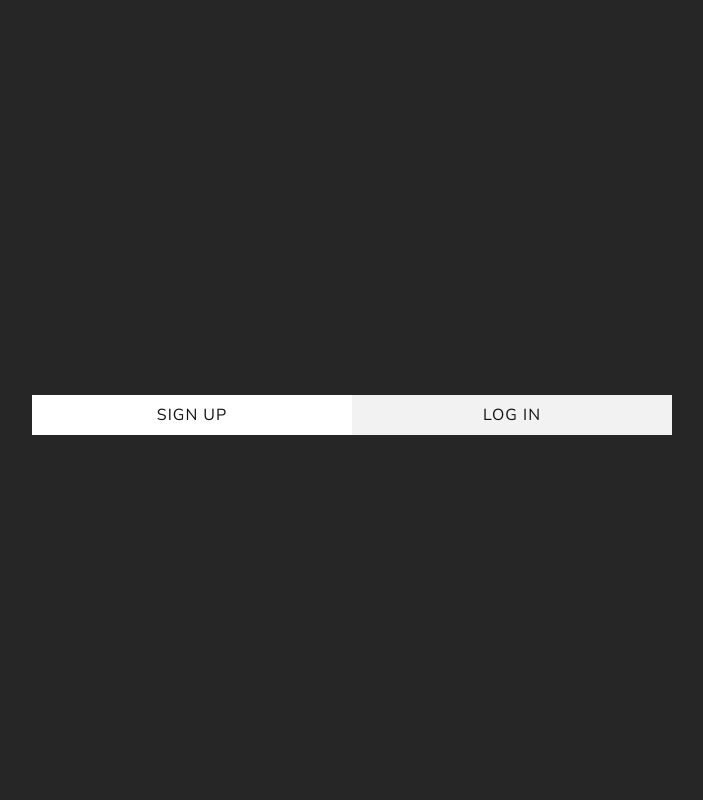
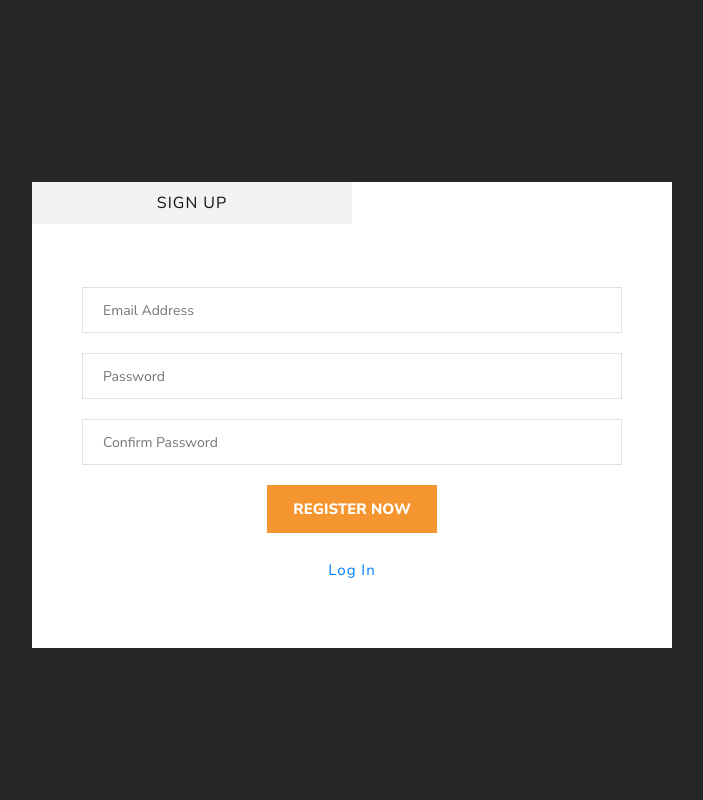
Before and after one commit to AliAnvari6400/ToDoApp, a Django app: page /signup/ in a window 1280 px wide. Shown: the whole page, without its empty margins (288-991 px from the left). Run offline with Django 5.2, Linux system fonts and the light colour scheme; some libraries are stand-ins or nearby versions; some web fonts are replaced.

Commit message:
complete for login,signup and logout template

```diff
--- a/core/templates/registration/signup.html
+++ b/core/templates/registration/signup.html
@@ -46,20 +46,20 @@
                 <p></p>
                 <div class="signin__form">
                     <ul class="nav nav-tabs" role="tablist">
-                        <li class="nav-item">
+                        {% comment %} <li class="nav-item">
                             <a class="nav-link" data-toggle="tab" href="#tabs-1" role="tab" aria-selected="false">
                                 Sign up
                             </a>
-                        </li>
+                        </li> {% endcomment %}
                         <li class="nav-item">
-                            <a class="nav-link active" data-toggle="tab" href="#tabs-2" role="tab" aria-selected="false">
-                                Log in
-                            </a>
+                            <p class="nav-link active">
+                                Sign Up
+                            </p>
                         </li>
                         <li class="nav-item">
                     </ul>
                     <div class="tab-content">
-                        <div class="tab-pane" id="tabs-1" role="tabpanel">
+                        {% comment %} <div class="tab-pane" id="tabs-1" role="tabpanel">
                             <div class="signin__form__text">
                                 <form action="{% url 'accounts:signup' %}" method="POST">
                                     {% csrf_token %}
@@ -69,19 +69,20 @@
                                     <button type="submit" class="site-btn">Register Now</button>
                                 </form>
                             </div>
-                        </div>
-                        {% comment %} <div class="tab-pane active" id="tabs-2" role="tabpanel">
+                        </div> {% endcomment %}
+                        <div class="tab-pane active" id="tabs-2" role="tabpanel">
                             <div class="signin__form__text">
-                                <form action="{% url 'accounts:login' %}" method="POST">
+                                <form action="{% url 'accounts:signup' %}" method="POST">
                                     {% csrf_token %}
-                                    <input type="text" name="username" placeholder="Email Address" required>
-                                    <input type="password" name="password" placeholder="Password" required>
-                                    <button type="submit" class="site-btn">Log In</button>
+                                    <input type="email" name="email" placeholder="Email Address" required>
+                                    <input type="password" name="password1" placeholder="Password" required>
+                                    <input type="password" name="password2" placeholder="Confirm Password" required>
+                                    <button type="submit" class="site-btn">Register Now</button>
                                     <br><br>
-                                    <p><a href = "">Forgot Password</a></p>
+                                    <p><a href = "{% url 'accounts:login'%}">Log In</a></p>
                                 </form>
                             </div>
-                        </div> {% endcomment %}
+                        </div>
                     </div>
                 </div>
             </div>
--- a/core/templates/todo/task.html
+++ b/core/templates/todo/task.html
@@ -55,11 +55,12 @@
         <div class="col">
           <div class="card" id="list1" style="border-radius: .75rem; background-color: #eff1f2;">
             <div class="card-body py-4 px-4 px-md-5">
-
+              <a href='{% url 'accounts:logout'%}'> Log Out </a>
               <p class="h1 text-center mt-3 mb-4 pb-3 text-primary">
                 {% comment %} <i class="fas fa-check-square me-1"></i> {% endcomment %}
                 To Do App
               </p>
+
 
               <div class="pb-2">
                 <div class="card">
```
Also changed, not shown: core/templates/registration/login.html (+8 -26 lines), core/db.sqlite3.
